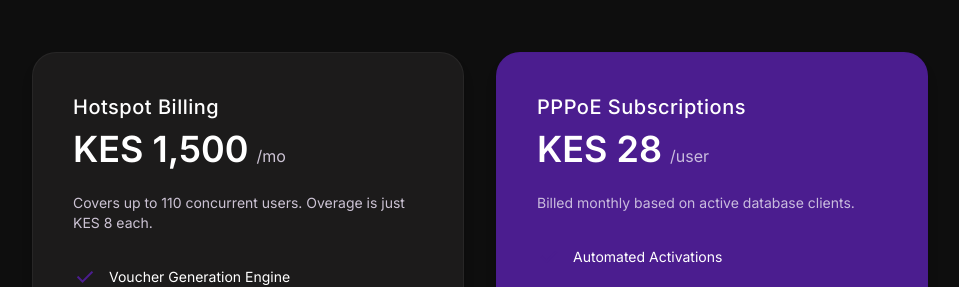
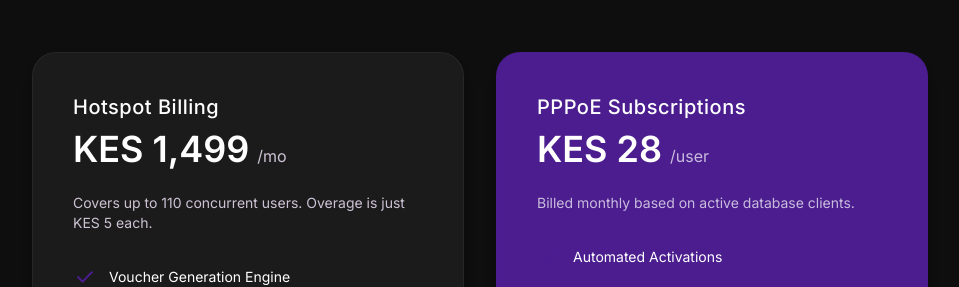
Before and after one commit to dennismutuku2005/pacewebsite, a Next.js app: page / in a window 1280 px wide. Shown: the part 2500-2787 px from the top of the page, without its empty margins (160-1119 px from the left). Built offline with nearby package versions, Linux system fonts and the light colour scheme.

Commit message:
update: refined page.js functionality

```diff
--- a/src/app/page.js
+++ b/src/app/page.js
@@ -225,8 +225,8 @@ export default function Home() {
                             className="bg-surface-container-low border border-white/5 p-10 rounded-3xl flex flex-col hover:border-white/20 transition-colors shadow-lg"
                         >
                             <h4 className="text-xl font-medium tracking-wide mb-2 text-white">Hotspot Billing</h4>
-                            <div className="text-4xl font-semibold mb-6 text-white">KES 1,500<span className="text-base font-normal text-on-surface-variant ml-2">/mo</span></div>
-                            <p className="text-sm text-on-surface-variant mb-8">Covers up to 110 concurrent users. Overage is just KES 8 each.</p>
+                            <div className="text-4xl font-semibold mb-6 text-white">KES 1,499<span className="text-base font-normal text-on-surface-variant ml-2">/mo</span></div>
+                            <p className="text-sm text-on-surface-variant mb-8">Covers up to 110 concurrent users. Overage is just KES 5 each.</p>
                             <ul className="space-y-4 mb-10 flex-grow">
                                 <li className="flex items-center gap-3 text-sm text-white font-normal">
                                     <span className="material-symbols-outlined text-primary text-lg">check</span>
```
